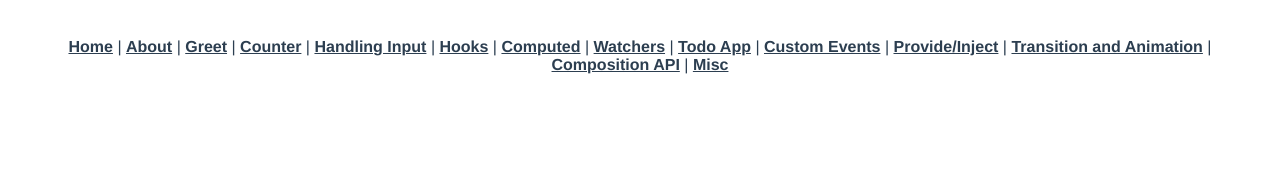
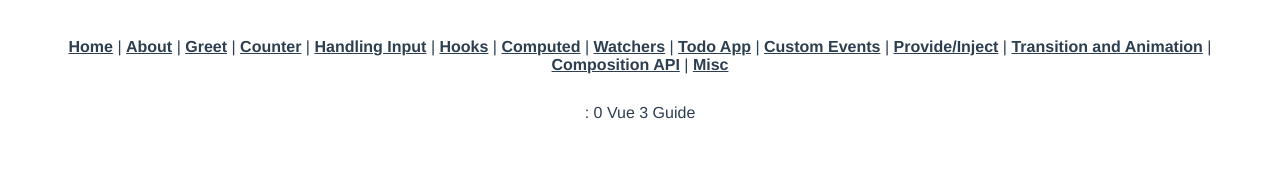
Before and after one commit to nor1c/vue-play, a Vue app: page /composition-usage-with-templates in a window 1280 px wide. Shown: the top 194 px of the page. Built offline with nearby package versions, Linux system fonts and the light colour scheme.

Commit message:
usage with templates

```diff
--- a/src/router/index.ts
+++ b/src/router/index.ts
@@ -28,6 +28,7 @@ const routes: Array<RouteRecordRaw> = [
   { path: '/transition-animation', name: 'Transition and Animation', component: () => import('../views/TransitionAnimation.vue') },
   { path: '/composition-api', name: 'Composition API', component: () => import('../views/Composition.vue') },
   { path: '/separated-composition-api', name: 'Separated Composition API', component: () => import('../views/SeparatedComposition.vue') },
+  { path: '/composition-usage-with-templates', name: 'Composition Usage with Tempaltes', component: () => import('../views/CompositionUsageWithTemplates.vue') },
 ]
 
 const router = createRouter({
--- a/src/views/Composition.vue
+++ b/src/views/Composition.vue
@@ -12,8 +12,9 @@
 
     <hr>
     <div>
-      <h3>Separated Composition API</h3>
-      <a href="/separated-composition-api">Separeted Composition API</a>
+      <div><a href="/separated-composition-api">Separeted Composition API</a></div>
+      <div><a href="/composition-usage-with-templates">Usage with Templates</a></div>
+      <UsageWithTemplates :collectionName="'Anything'"></UsageWithTemplates>
     </div>
   </div>
 </template>
@@ -21,11 +22,16 @@
 <script>
 import { ref, toRefs, onMounted, watch, computed, toRef } from 'vue'
 
+import UsageWithTemplates from '../views/CompositionUsageWithTemplates.vue'
+
 export default {
+  components: {
+    UsageWithTemplates
+  },
   props: {
     user: {
       type: String,
-      required: true
+      required: true,
     }
   },
   setup(props, context) {
@@ -50,7 +56,7 @@ export default {
 
     const repositories = ref([])
     const getUserRepositories = async () => {
-      repositories.value = await fetchUserRespositories(props.user)
+      // repositories.value = await fetchUserRespositories(props.user)
     }
 
     // mounted
--- /dev/null
+++ b/src/views/CompositionUsageWithTemplates.vue
@@ -0,0 +1,25 @@
+<template>
+  <div>
+    <div>{{ collectionName }}: {{ readersNumber }} {{ book.title }}</div>
+  </div>
+</template>
+
+<script>
+import { ref, reactive } from 'vue'
+
+export default {
+  props: {
+    collectionName: String
+  },
+  setup(props, context) {
+    const readersNumber = ref(0)
+    const book = reactive({ title: 'Vue 3 Guide' })
+
+    // expose to template
+    return {
+      readersNumber,
+      book
+    }
+  }
+}
+</script>
```
